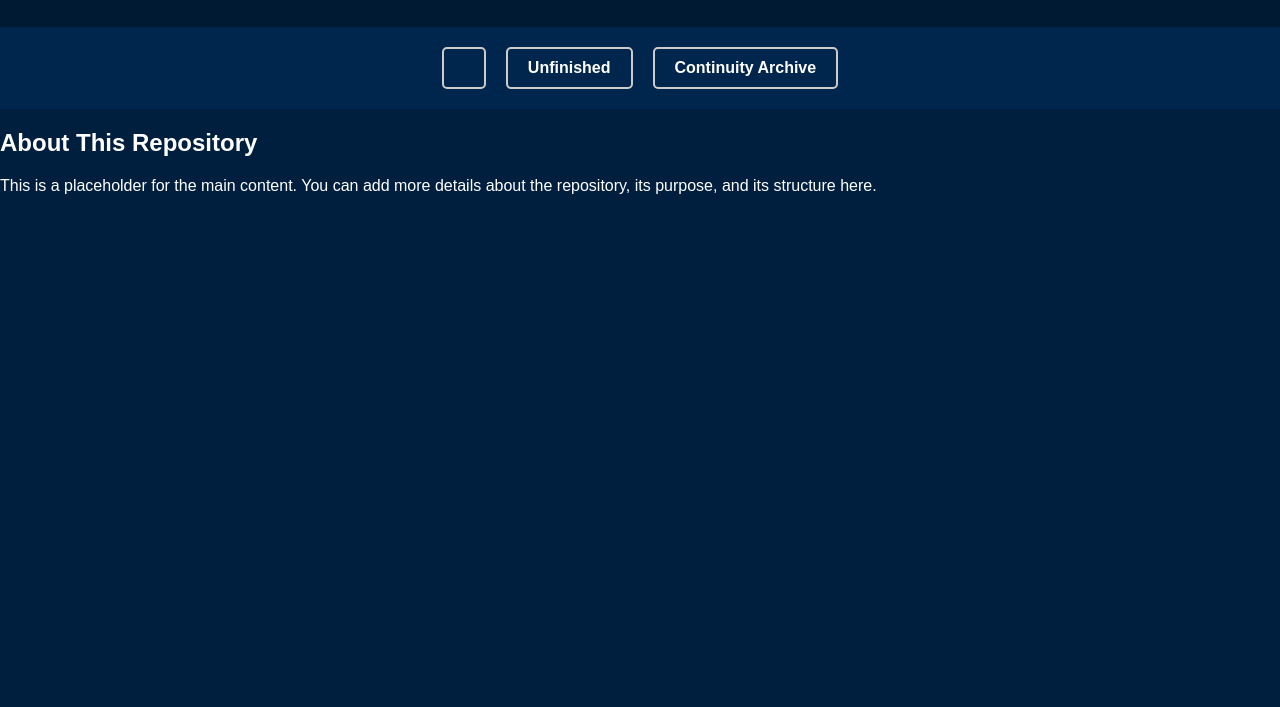
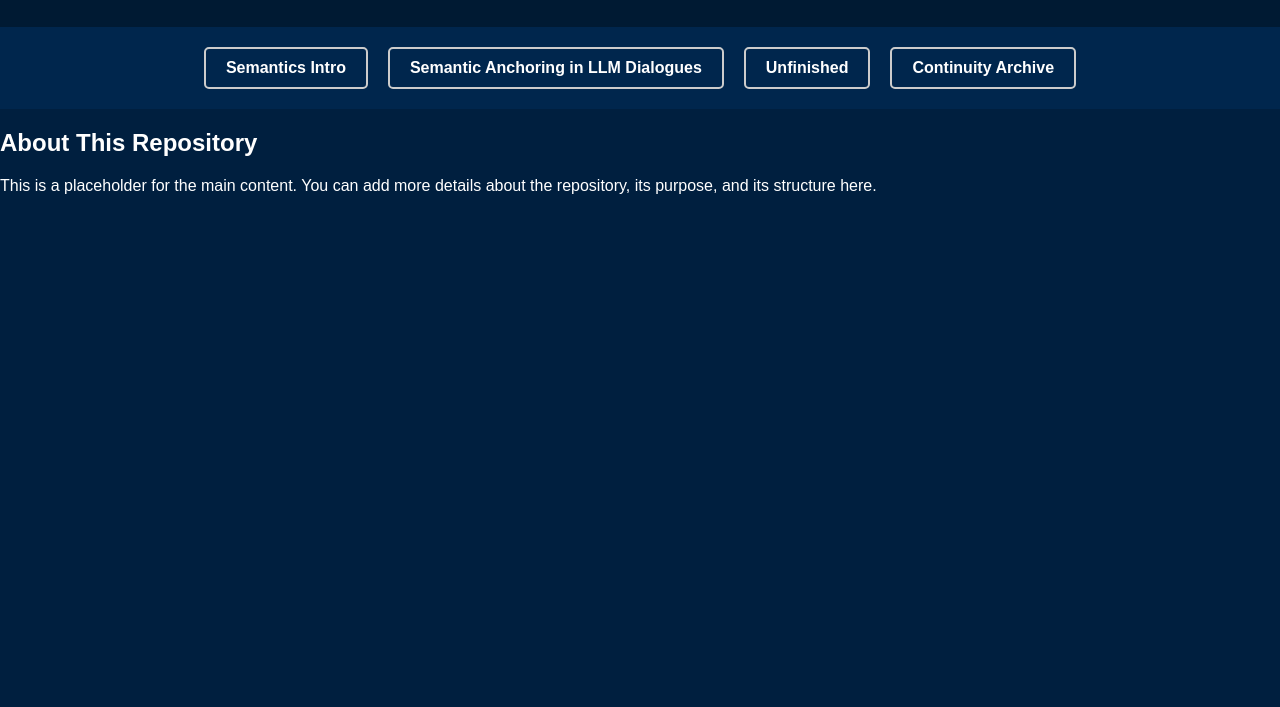
Before and after one commit to Goldbags01/ganymede, a plain HTML site: page index.html in a window 1280 px wide. Shown: the part 93-800 px from the top of the page. Drawn offline with Linux system fonts and the light colour scheme.

Commit message:
Update index.html

```diff
--- a/index.html
+++ b/index.html
@@ -45,7 +45,8 @@
         <h1>Welcome to the Repository</h1>
     </header>
     <nav>
-        <a href=""></a>
+        <a href="Sem1.2">Semantics Intro</a>
+        <a href="Semantic Anchoring Whitepaper 2.html">Semantic Anchoring in LLM Dialogues</a>
         <a href="3.1.2.3">Unfinished</a>
         <a href="CΔ-GT-01: Ganymede Continuity Archive">Continuity Archive</a>
     </nav>
```
